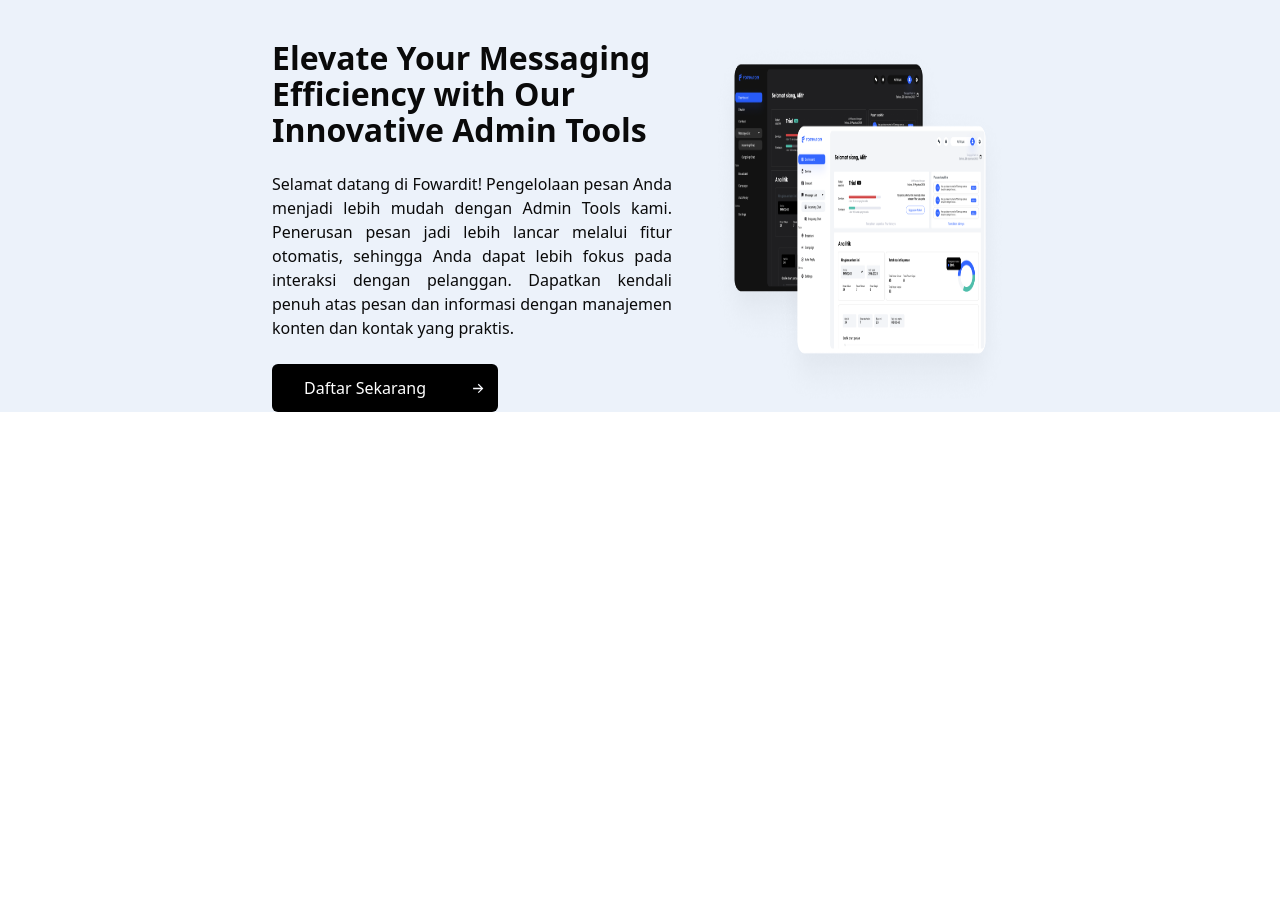
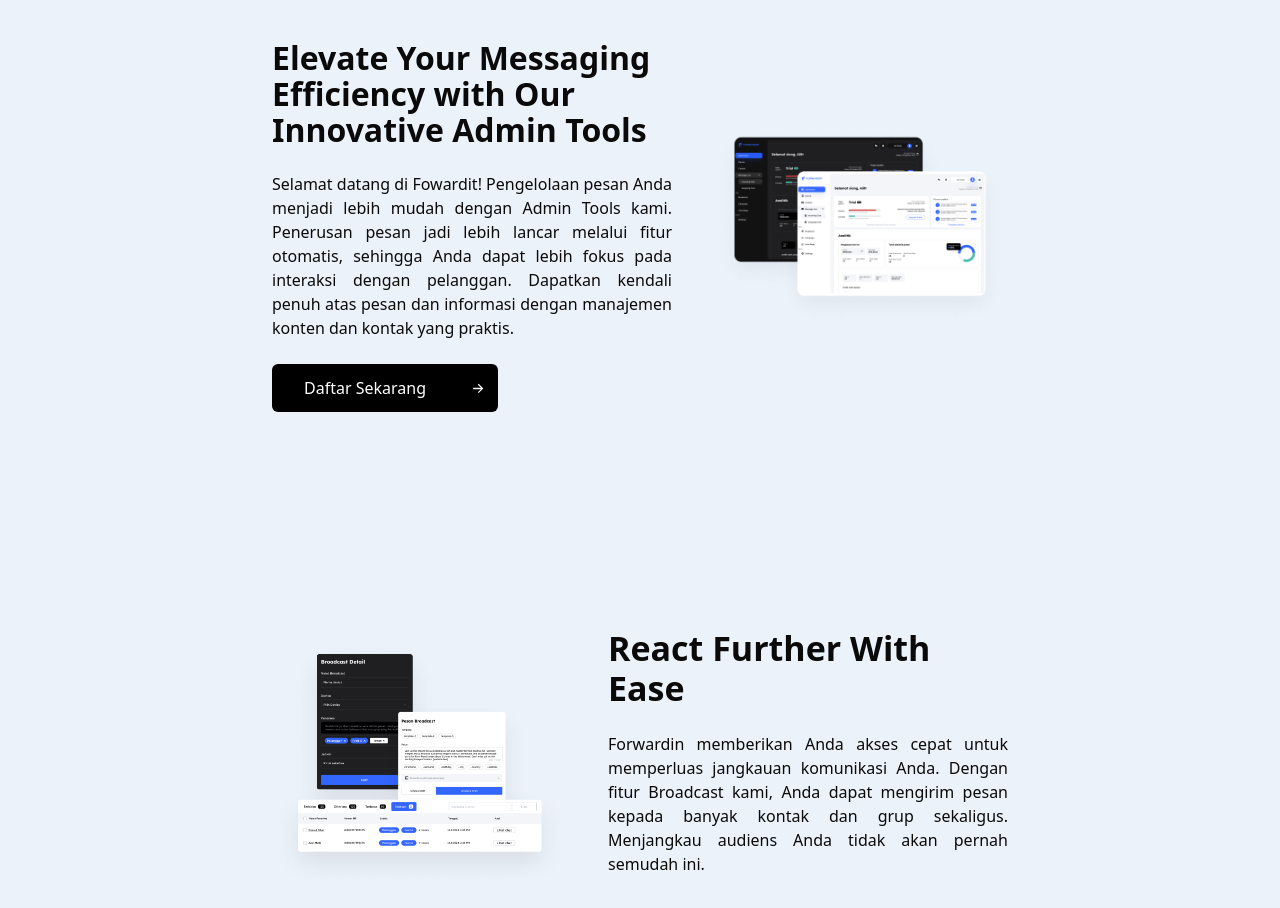
Before and after one commit to josptrra/forwardin, a React (Vite) app: page / in a window 1280 px wide. Shown: the part 160-1068 px from the top of the page. Before the commit the page ends 800 px from the top, so only its background shows below. Built offline with nearby package versions, Linux system fonts and the light colour scheme.

Commit message:
feat: feature preview section

```diff
--- /dev/null
+++ b/src/components/FeatureHomeSection.jsx
@@ -0,0 +1,27 @@
+import React from "react";
+import Feature from "@/assets/home-section2.png";
+import FeatureDesktop from "@/assets/home-section-desktop2.png";
+
+export default function FeatureHomeSection() {
+  return (
+    <div className="py-16">
+      <img src={Feature} className="lg:hidden" />
+      <div className="home-container">
+        <div className="w-1/2 hidden xl:flex">
+          <img src={FeatureDesktop} />
+        </div>
+        <div className="max-w-[25rem]">
+          <h1 className="global-title text-[34px] leading-10">
+            React Further With Ease
+          </h1>
+          <p className="global-paragraph">
+            Forwardin memberikan Anda akses cepat untuk memperluas jangkauan
+            komunikasi Anda. Dengan fitur Broadcast kami, Anda dapat mengirim
+            pesan kepada banyak kontak dan grup sekaligus. Menjangkau audiens
+            Anda tidak akan pernah semudah ini.
+          </p>
+        </div>
+      </div>
+    </div>
+  );
+}
--- /dev/null
+++ b/src/components/MainHomeSection.jsx
@@ -0,0 +1,37 @@
+import React from "react";
+import Preview from "@/assets/home-section1.png";
+import PreviewDesktop from "@/assets/home-section-desktop.png";
+import Arrow from "@/assets/icons/arrowButton.svg";
+
+export default function MainHomeSection() {
+  return (
+    <div className="my-10">
+      <img src={Preview} className="lg:hidden" />
+      <div className="home-container">
+        <div className="max-w-[25rem]">
+          <h1 className="text-[24px] leading-7 xl:text-[32px] xl:leading-9 font-bold">
+            Elevate Your Messaging Efficiency with Our Innovative Admin Tools
+          </h1>
+          <p className="global-paragraph">
+            Selamat datang di Fowardit! Pengelolaan pesan Anda menjadi lebih
+            mudah dengan Admin Tools kami. Penerusan pesan jadi lebih lancar
+            melalui fitur otomatis, sehingga Anda dapat lebih fokus pada
+            interaksi dengan pelanggan. Dapatkan kendali penuh atas pesan dan
+            informasi dengan manajemen konten dan kontak yang praktis.
+          </p>
+          <div className="flex text-white rounded-md">
+            <button className="font-medium bg-black py-3 px-8 rounded-s-md">
+              Daftar Sekarang
+            </button>
+            <div className="bg-black flex justify-center items-center w-10 rounded-e-md">
+              <img src={Arrow} />
+            </div>
+          </div>
+        </div>
+        <div className="w-1/2 hidden xl:flex">
+          <img src={PreviewDesktop} />
+        </div>
+      </div>
+    </div>
+  );
+}
--- a/src/index.css
+++ b/src/index.css
@@ -27,7 +27,7 @@
     --chart-3: 197 37% 24%;
     --chart-4: 43 74% 66%;
     --chart-5: 27 87% 67%;
-    --radius: 0.5rem
+    --radius: 0.5rem;
   }
   .dark {
     --background: 0 0% 3.9%;
@@ -53,7 +53,7 @@
     --chart-2: 160 60% 45%;
     --chart-3: 30 80% 55%;
     --chart-4: 280 65% 60%;
-    --chart-5: 340 75% 55%
+    --chart-5: 340 75% 55%;
   }
 }
 @layer base {
@@ -64,3 +64,15 @@
     @apply bg-background text-foreground;
   }
 }
+
+.home-container {
+  @apply w-full px-12 xl:w-[65%] xl:mx-auto xl:flex xl:gap-10 xl:justify-around xl:mt-28 xl:items-center;
+}
+
+.global-title {
+  @apply font-bold;
+}
+
+.global-paragraph {
+  @apply my-8 font-medium leading-5 xl:my-6 text-sm xl:text-base text-justify;
+}
--- a/src/pages/(dashboard)/Home.jsx
+++ b/src/pages/(dashboard)/Home.jsx
@@ -1,40 +1,13 @@
+import FeatureHomeSection from "@/components/FeatureHomeSection";
+import MainHomeSection from "@/components/MainHomeSection";
 import Navbar from "@/components/ui/Navbar";
-import Preview from "@/assets/home-section1.png";
-import PreviewDesktop from "@/assets/home-section-desktop.png";
-import Arrow from "@/assets/icons/arrowButton.svg";
 
 export default function Home() {
   return (
     <div className="h-full bg-[#ECF2FA]">
       <Navbar />
-      <div className="mt-10">
-        <img src={Preview} className="lg:hidden" />
-        <div className="w-full px-12 xl:w-[65%] xl:mx-auto xl:flex xl:gap-10 xl:justify-around xl:mt-28">
-          <div className="max-w-[25rem]">
-            <h1 className="font-bold text-[24px] leading-7 xl:text-[32px] xl:leading-9">
-              Elevate Your Messaging Efficiency with Our Innovative Admin Tools
-            </h1>
-            <p className="my-8 font-medium leading-5 xl:my-6 text-sm xl:text-base text-justify">
-              Selamat datang di Fowardit! Pengelolaan pesan Anda menjadi lebih
-              mudah dengan Admin Tools kami. Penerusan pesan jadi lebih lancar
-              melalui fitur otomatis, sehingga Anda dapat lebih fokus pada
-              interaksi dengan pelanggan. Dapatkan kendali penuh atas pesan dan
-              informasi dengan manajemen konten dan kontak yang praktis.
-            </p>
-            <div className="flex text-white rounded-md">
-              <button className="font-medium bg-black py-3 px-8 rounded-s-md">
-                Daftar Sekarang
-              </button>
-              <div className="bg-black flex justify-center items-center w-10 rounded-e-md">
-                <img src={Arrow} />
-              </div>
-            </div>
-          </div>
-          <div className="w-1/2 hidden xl:flex">
-            <img src={PreviewDesktop} />
-          </div>
-        </div>
-      </div>
+      <MainHomeSection />
+      <FeatureHomeSection />
     </div>
   );
 }
```
Also changed, not shown: src/assets/home-section-desktop2.png (added), src/assets/home-section2.png (added).
